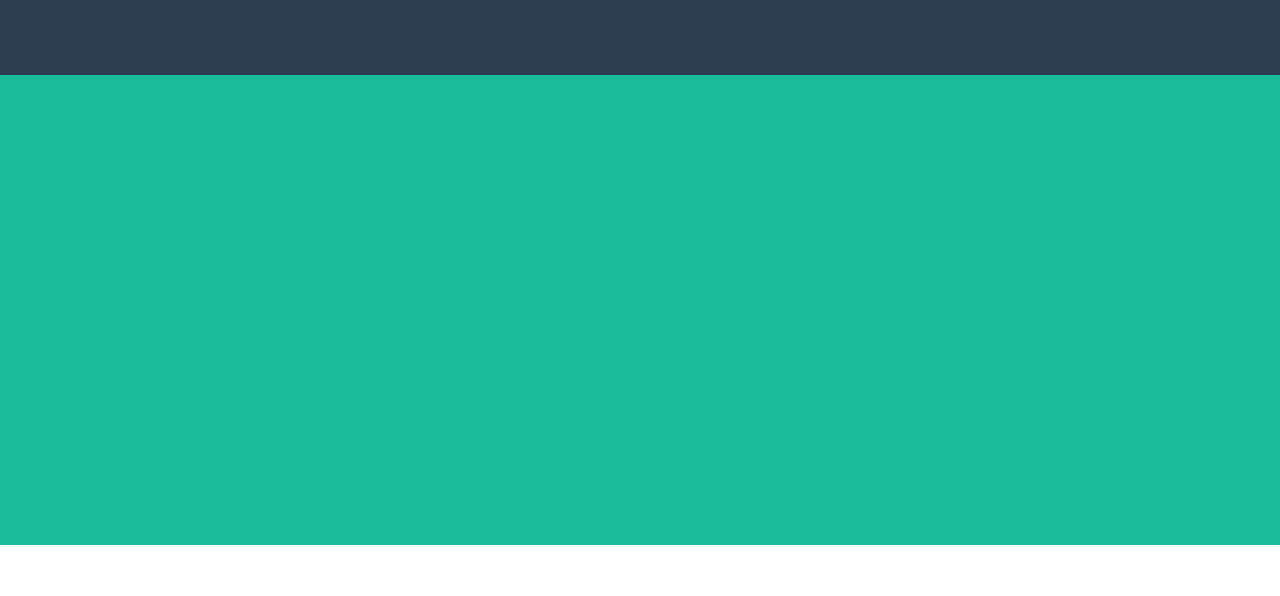
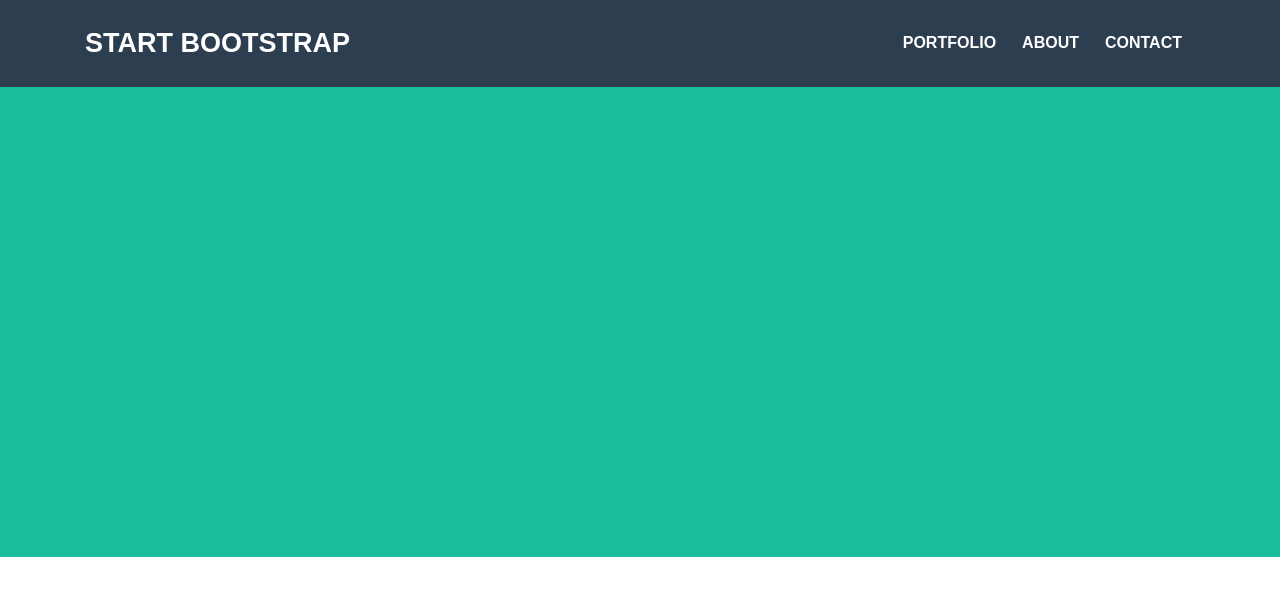
Before and after one commit to stetaf/html-css-bootstrap-freelancer, a plain HTML site: page index.html in a window 1280 px wide. Shown: the top 596 px of the page. Drawn offline with nearby package versions, Linux system fonts and the light colour scheme.

Commit message:
Navbar upload

```diff
--- a/assets/css/style.css
+++ b/assets/css/style.css
@@ -1,5 +1,20 @@
 /* PAGE */
-nav, .site_copy {
+body {
+    font-family: Arial, Helvetica, sans-serif;
+}
+
+.navbar { padding: 18px 0; }
+
+.navbar-brand > span {
+    font-size: 27px;
+}
+
+.nav-link {
+    color: white !important;
+    margin: auto 5px;
+ }
+
+.site_copy {
     height: 75px;
 }
 
--- a/index.html
+++ b/index.html
@@ -12,16 +12,29 @@
 </head>
 <body>
     <!-- Header -->
-    <header>
+    <header class="bg_dark_gray">
         <!-- Nav -->
-        <nav class="bg_dark_gray">
-            <div class="container">
-                <div class="row">
-                    <div class="col"></div>
-                    <div class="col text_right"></div>
+        <div class="container">
+            <nav class="navbar navbar-expand-lg navbar-dark text-uppercase font-weight-bold">
+                <a class="navbar-brand" href="#"><span>START BOOTSTRAP</span></a>
+                <button class="navbar-toggler" type="button" data-toggle="collapse" data-target="#navbarNav" aria-controls="navbarNav" aria-expanded="false" aria-label="Toggle navigation">
+                  <span class="navbar-toggler-icon"></span>
+                </button>
+                <div class="collapse navbar-collapse justify-content-end" id="navbarNav">
+                  <ul class="navbar-nav">
+                    <li class="nav-item ">
+                      <a class="nav-link" href="#">Portfolio <span class="sr-only">(current)</span></a>
+                    </li>
+                    <li class="nav-item">
+                      <a class="nav-link" href="#">About</a>
+                    </li>
+                    <li class="nav-item">
+                      <a class="nav-link" href="#">Contact</a>
+                    </li>
+                  </ul>
                 </div>
-            </div>
-        </nav>
+              </nav>
+        </div>
         <!-- /Nav -->
     </header>
     <!-- /Header -->
```
